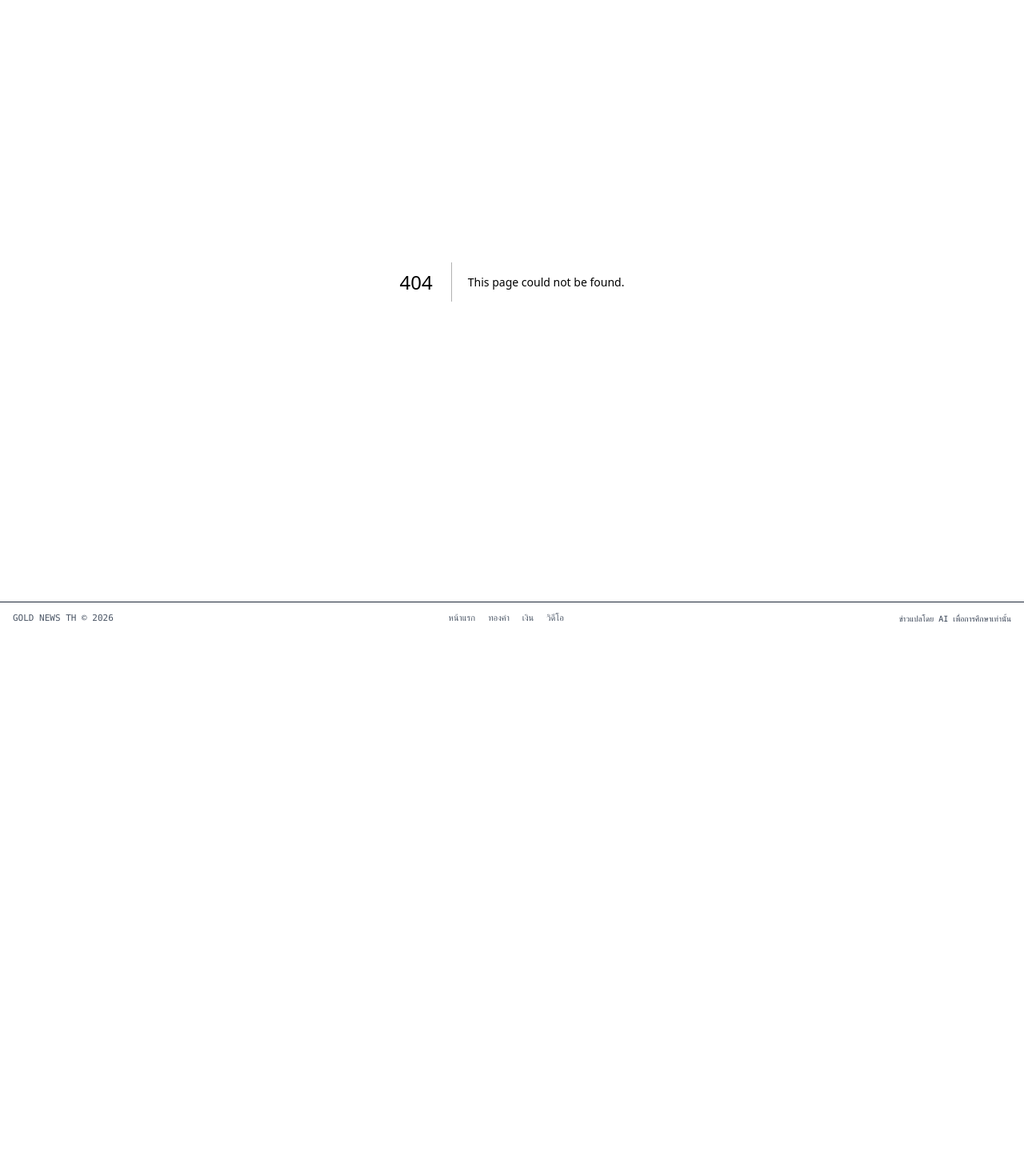
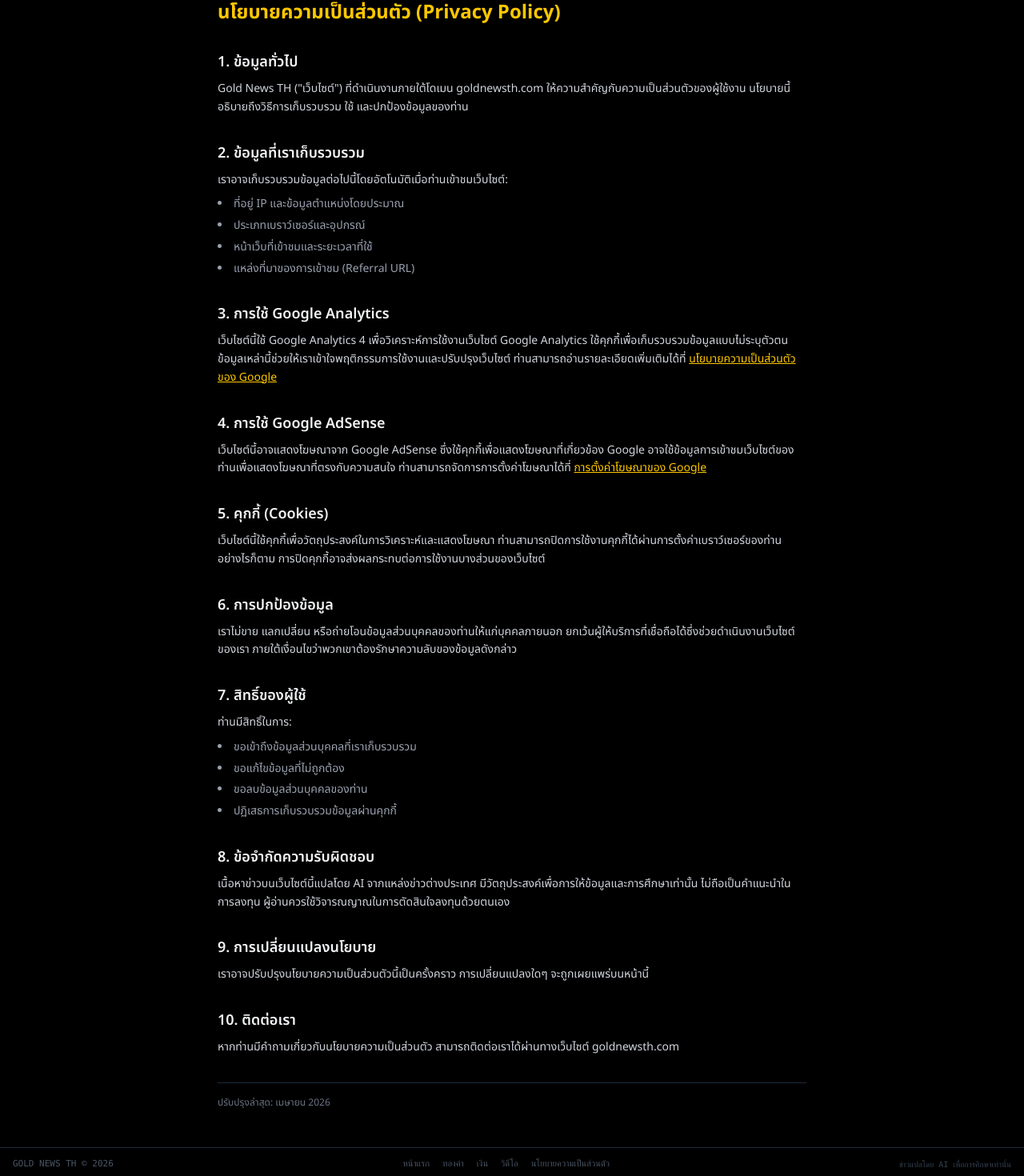
Before and after one commit to diamondclub9379-create/gold-news-th, a Next.js app: page /privacy in a window 1280 px wide. Before the commit this address had no page. Shown: the part 122-1592 px from the top of the page at 80% size. Before the commit the page ends 916 px from the top, so only its background shows below. Built offline with nearby package versions, Linux system fonts and the light colour scheme.

Commit message:
Add Google AdSense + Privacy Policy page
- Add AdSense script (ca-pub-9198733033330754) to layout.tsx
- Create /privacy page with Thai privacy policy (required for AdSense)
- Add privacy policy link to footer navigation

Co-Authored-By: Claude Opus 4.6 (1M context) <noreply@anthropic.com>

```diff
--- a/src/app/layout.tsx
+++ b/src/app/layout.tsx
@@ -48,6 +48,12 @@ export default function RootLayout({
             gtag('config', 'G-E8NSELPNG5');
           `}
         </Script>
+        <Script
+          async
+          src="https://pagead2.googlesyndication.com/pagead/js/adsbygoogle.js?client=ca-pub-9198733033330754"
+          crossOrigin="anonymous"
+          strategy="afterInteractive"
+        />
       </head>
       <body className="min-h-full flex flex-col bg-black text-gray-200 font-[family-name:var(--font-noto-thai)]">
         <Header />
--- /dev/null
+++ b/src/app/privacy/page.tsx
@@ -0,0 +1,131 @@
+import type { Metadata } from "next";
+
+export const metadata: Metadata = {
+  title: "นโยบายความเป็นส่วนตัว",
+  description: "นโยบายความเป็นส่วนตัวของ Gold News TH",
+};
+
+export default function PrivacyPolicyPage() {
+  return (
+    <div className="max-w-3xl mx-auto px-4 py-12">
+      <h1 className="text-2xl font-bold text-yellow-400 mb-8">
+        นโยบายความเป็นส่วนตัว (Privacy Policy)
+      </h1>
+
+      <div className="space-y-8 text-gray-300 text-sm leading-relaxed">
+        <section>
+          <h2 className="text-lg font-semibold text-gray-100 mb-2">1. ข้อมูลทั่วไป</h2>
+          <p>
+            Gold News TH (&quot;เว็บไซต์&quot;) ที่ดำเนินงานภายใต้โดเมน goldnewsth.com
+            ให้ความสำคัญกับความเป็นส่วนตัวของผู้ใช้งาน
+            นโยบายนี้อธิบายถึงวิธีการเก็บรวบรวม ใช้ และปกป้องข้อมูลของท่าน
+          </p>
+        </section>
+
+        <section>
+          <h2 className="text-lg font-semibold text-gray-100 mb-2">2. ข้อมูลที่เราเก็บรวบรวม</h2>
+          <p>เราอาจเก็บรวบรวมข้อมูลต่อไปนี้โดยอัตโนมัติเมื่อท่านเข้าชมเว็บไซต์:</p>
+          <ul className="list-disc list-inside mt-2 space-y-1 text-gray-400">
+            <li>ที่อยู่ IP และข้อมูลตำแหน่งโดยประมาณ</li>
+            <li>ประเภทเบราว์เซอร์และอุปกรณ์</li>
+            <li>หน้าเว็บที่เข้าชมและระยะเวลาที่ใช้</li>
+            <li>แหล่งที่มาของการเข้าชม (Referral URL)</li>
+          </ul>
+        </section>
+
+        <section>
+          <h2 className="text-lg font-semibold text-gray-100 mb-2">3. การใช้ Google Analytics</h2>
+          <p>
+            เว็บไซต์นี้ใช้ Google Analytics 4 เพื่อวิเคราะห์การใช้งานเว็บไซต์
+            Google Analytics ใช้คุกกี้เพื่อเก็บรวบรวมข้อมูลแบบไม่ระบุตัวตน
+            ข้อมูลเหล่านี้ช่วยให้เราเข้าใจพฤติกรรมการใช้งานและปรับปรุงเว็บไซต์
+            ท่านสามารถอ่านรายละเอียดเพิ่มเติมได้ที่{" "}
+            <a
+              href="https://policies.google.com/privacy"
+              target="_blank"
+              rel="noopener noreferrer"
+              className="text-yellow-400 underline"
+            >
+              นโยบายความเป็นส่วนตัวของ Google
+            </a>
+          </p>
+        </section>
+
+        <section>
+          <h2 className="text-lg font-semibold text-gray-100 mb-2">4. การใช้ Google AdSense</h2>
+          <p>
+            เว็บไซต์นี้อาจแสดงโฆษณาจาก Google AdSense ซึ่งใช้คุกกี้เพื่อแสดงโฆษณาที่เกี่ยวข้อง
+            Google อาจใช้ข้อมูลการเข้าชมเว็บไซต์ของท่านเพื่อแสดงโฆษณาที่ตรงกับความสนใจ
+            ท่านสามารถจัดการการตั้งค่าโฆษณาได้ที่{" "}
+            <a
+              href="https://adssettings.google.com"
+              target="_blank"
+              rel="noopener noreferrer"
+              className="text-yellow-400 underline"
+            >
+              การตั้งค่าโฆษณาของ Google
+            </a>
+          </p>
+        </section>
+
+        <section>
+          <h2 className="text-lg font-semibold text-gray-100 mb-2">5. คุกกี้ (Cookies)</h2>
+          <p>
+            เว็บไซต์นี้ใช้คุกกี้เพื่อวัตถุประสงค์ในการวิเคราะห์และแสดงโฆษณา
+            ท่านสามารถปิดการใช้งานคุกกี้ได้ผ่านการตั้งค่าเบราว์เซอร์ของท่าน
+            อย่างไรก็ตาม การปิดคุกกี้อาจส่งผลกระทบต่อการใช้งานบางส่วนของเว็บไซต์
+          </p>
+        </section>
+
+        <section>
+          <h2 className="text-lg font-semibold text-gray-100 mb-2">6. การปกป้องข้อมูล</h2>
+          <p>
+            เราไม่ขาย แลกเปลี่ยน หรือถ่ายโอนข้อมูลส่วนบุคคลของท่านให้แก่บุคคลภายนอก
+            ยกเว้นผู้ให้บริการที่เชื่อถือได้ซึ่งช่วยดำเนินงานเว็บไซต์ของเรา
+            ภายใต้เงื่อนไขว่าพวกเขาต้องรักษาความลับของข้อมูลดังกล่าว
+          </p>
+        </section>
+
+        <section>
+          <h2 className="text-lg font-semibold text-gray-100 mb-2">7. สิทธิ์ของผู้ใช้</h2>
+          <p>ท่านมีสิทธิ์ในการ:</p>
+          <ul className="list-disc list-inside mt-2 space-y-1 text-gray-400">
+            <li>ขอเข้าถึงข้อมูลส่วนบุคคลที่เราเก็บรวบรวม</li>
+            <li>ขอแก้ไขข้อมูลที่ไม่ถูกต้อง</li>
+            <li>ขอลบข้อมูลส่วนบุคคลของท่าน</li>
+            <li>ปฏิเสธการเก็บรวบรวมข้อมูลผ่านคุกกี้</li>
+          </ul>
+        </section>
+
+        <section>
+          <h2 className="text-lg font-semibold text-gray-100 mb-2">8. ข้อจำกัดความรับผิดชอบ</h2>
+          <p>
+            เนื้อหาข่าวบนเว็บไซต์นี้แปลโดย AI จากแหล่งข่าวต่างประเทศ
+            มีวัตถุประสงค์เพื่อการให้ข้อมูลและการศึกษาเท่านั้น
+            ไม่ถือเป็นคำแนะนำในการลงทุน ผู้อ่านควรใช้วิจารณญาณในการตัดสินใจลงทุนด้วยตนเอง
+          </p>
+        </section>
+
+        <section>
+          <h2 className="text-lg font-semibold text-gray-100 mb-2">9. การเปลี่ยนแปลงนโยบาย</h2>
+          <p>
+            เราอาจปรับปรุงนโยบายความเป็นส่วนตัวนี้เป็นครั้งคราว
+            การเปลี่ยนแปลงใดๆ จะถูกเผยแพร่บนหน้านี้
+          </p>
+        </section>
+
+        <section>
+          <h2 className="text-lg font-semibold text-gray-100 mb-2">10. ติดต่อเรา</h2>
+          <p>
+            หากท่านมีคำถามเกี่ยวกับนโยบายความเป็นส่วนตัว
+            สามารถติดต่อเราได้ผ่านทางเว็บไซต์ goldnewsth.com
+          </p>
+        </section>
+
+        <p className="text-gray-500 text-xs pt-4 border-t border-gray-800">
+          ปรับปรุงล่าสุด: เมษายน 2026
+        </p>
+      </div>
+    </div>
+  );
+}
--- a/src/components/Footer.tsx
+++ b/src/components/Footer.tsx
@@ -12,6 +12,7 @@ export default function Footer() {
           <Link href="/category/gold" className="hover:text-gray-400 transition-colors">ทองคำ</Link>
           <Link href="/category/silver" className="hover:text-gray-400 transition-colors">เงิน</Link>
           <Link href="/videos" className="hover:text-gray-400 transition-colors">วิดีโอ</Link>
+          <Link href="/privacy" className="hover:text-gray-400 transition-colors">นโยบายความเป็นส่วนตัว</Link>
         </nav>
         <span className="font-mono text-[10px] text-gray-700 hidden sm:inline">
           ข่าวแปลโดย AI เพื่อการศึกษาเท่านั้น
```
